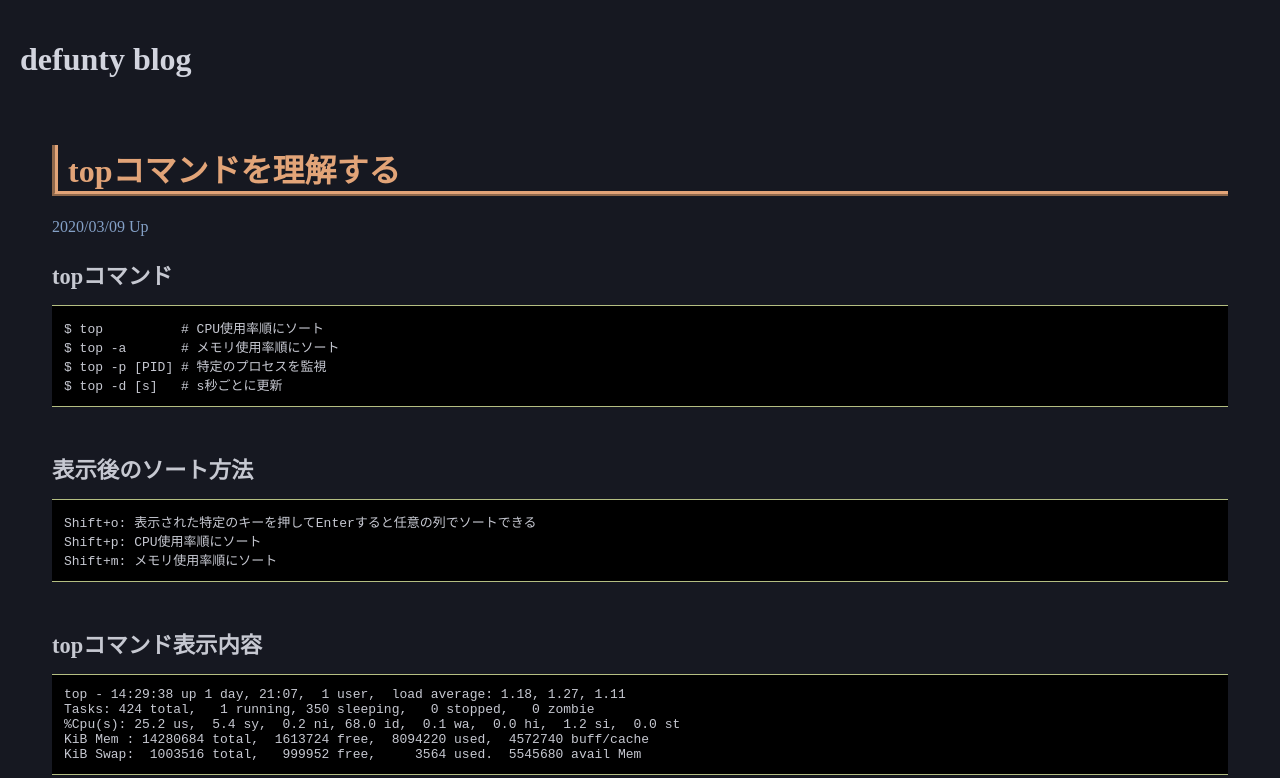
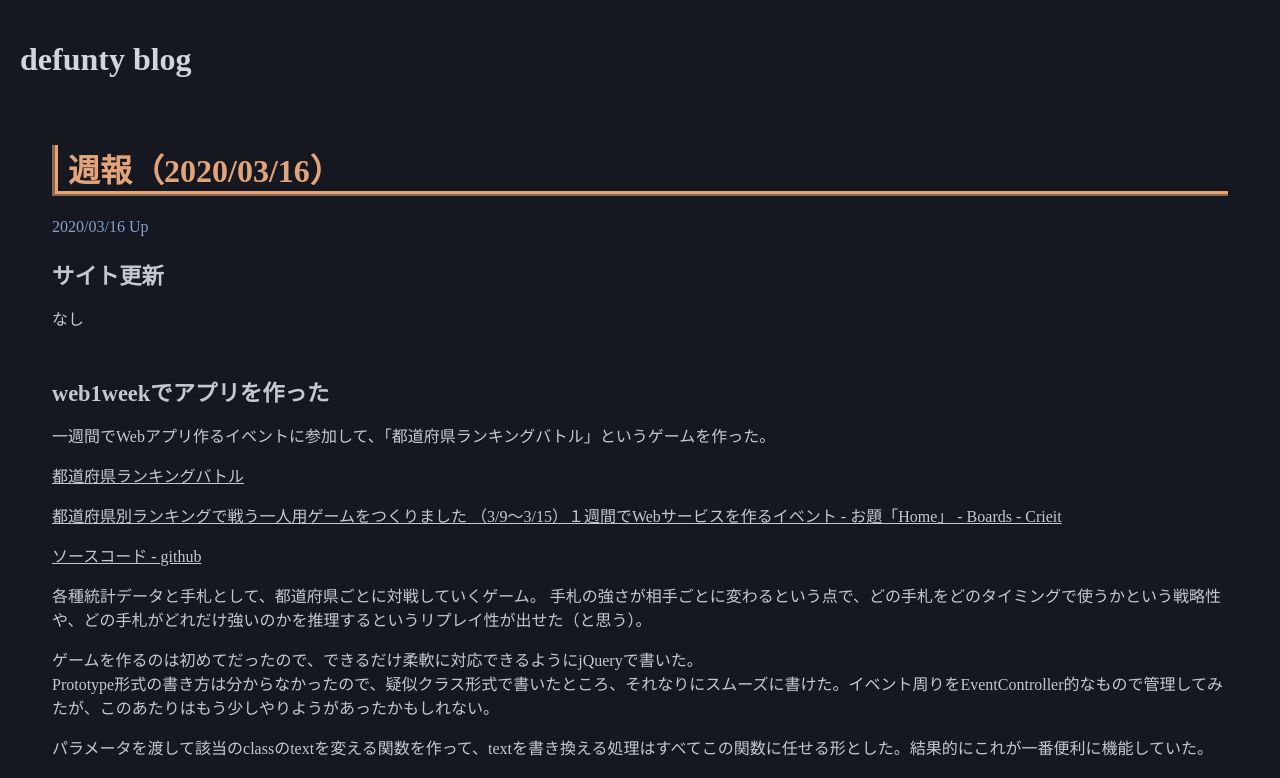
Before and after one commit to defunty/defunty-blog, a Vue app: page / in a window 1280 px wide. Shown: the top 778 px of the page. Built offline with nearby package versions, Linux system fonts and the light colour scheme.

Commit message:
[Add] post

```diff
--- a/src/components/Content.vue
+++ b/src/components/Content.vue
@@ -1,5 +1,6 @@
 <template>
   <div id="content">
+    <Post title="週報（2020/03/16）" createdDate="2020/03/16" :body="body_20200316"></Post>
     <Post title="topコマンドを理解する" createdDate="2020/03/09" :body="body_20200309"></Post>
     <Post title="週報（2020/03/08）" createdDate="2020/03/08" :body="body_20200308"></Post>
     <Post title="週報（2020/02/28）" createdDate="2020/02/28" :body="body_20200229"></Post>
@@ -17,10 +18,12 @@ import Post from './Post.vue'
 import post_20200229 from '../post_contents/20200229.js'
 import post_20200308 from '../post_contents/20200308.js'
 import post_20200309 from '../post_contents/20200309.js'
+import post_20200316 from '../post_contents/20200316.js'
 
 const body_20200229 = post_20200229.html()
 const body_20200308 = post_20200308.html()
 const body_20200309 = post_20200309.html()
+const body_20200316 = post_20200316.html()
 
 export default {
   components: {
@@ -30,7 +33,8 @@ export default {
     return {
       body_20200229: body_20200229,
       body_20200308: body_20200308,
-      body_20200309: body_20200309
+      body_20200309: body_20200309,
+      body_20200316: body_20200316
     }
   }
 }
--- /dev/null
+++ b/src/post_contents/20200316.js
@@ -0,0 +1,32 @@
+const marked = require('marked');
+const text = `
+# サイト更新
+なし
+
+# web1weekでアプリを作った
+一週間でWebアプリ作るイベントに参加して、「都道府県ランキングバトル」というゲームを作った。
+
+[都道府県ランキングバトル](https://sad-clarke-7d9921.netlify.com/)
+
+[都道府県別ランキングで戦う一人用ゲームをつくりました （3/9～3/15）１週間でWebサービスを作るイベント - お題「Home」 - Boards - Crieit](https://crieit.net/boards/web1week-202003/e22135df3427d3e3700bf84a761ff7f7)
+
+[ソースコード - github](https://github.com/defunty/web-one-week)
+
+各種統計データと手札として、都道府県ごとに対戦していくゲーム。
+手札の強さが相手ごとに変わるという点で、どの手札をどのタイミングで使うかという戦略性や、どの手札がどれだけ強いのかを推理するというリプレイ性が出せた（と思う）。
+
+ゲームを作るのは初めてだったので、できるだけ柔軟に対応できるようにjQueryで書いた。
+Prototype形式の書き方は分からなかったので、疑似クラス形式で書いたところ、それなりにスムーズに書けた。イベント周りをEventController的なもので管理してみたが、このあたりはもう少しやりようがあったかもしれない。
+
+パラメータを渡して該当のclassのtextを変える関数を作って、textを書き換える処理はすべてこの関数に任せる形とした。結果的にこれが一番便利に機能していた。
+
+ランキングデータの入力が面倒だったので、ランキングデータごとに「北海道,福岡県, ... 」というように、一位から都道府県を並べる文字列を静的に格納し、ページアクセス時にこれらをコンマでsplitしてデータ構造を構築する処理を作ることでデータ入力を簡易化した。
+
+`
+
+function html(){
+  return marked(text)
+}
+export default {
+  html
+}
```
